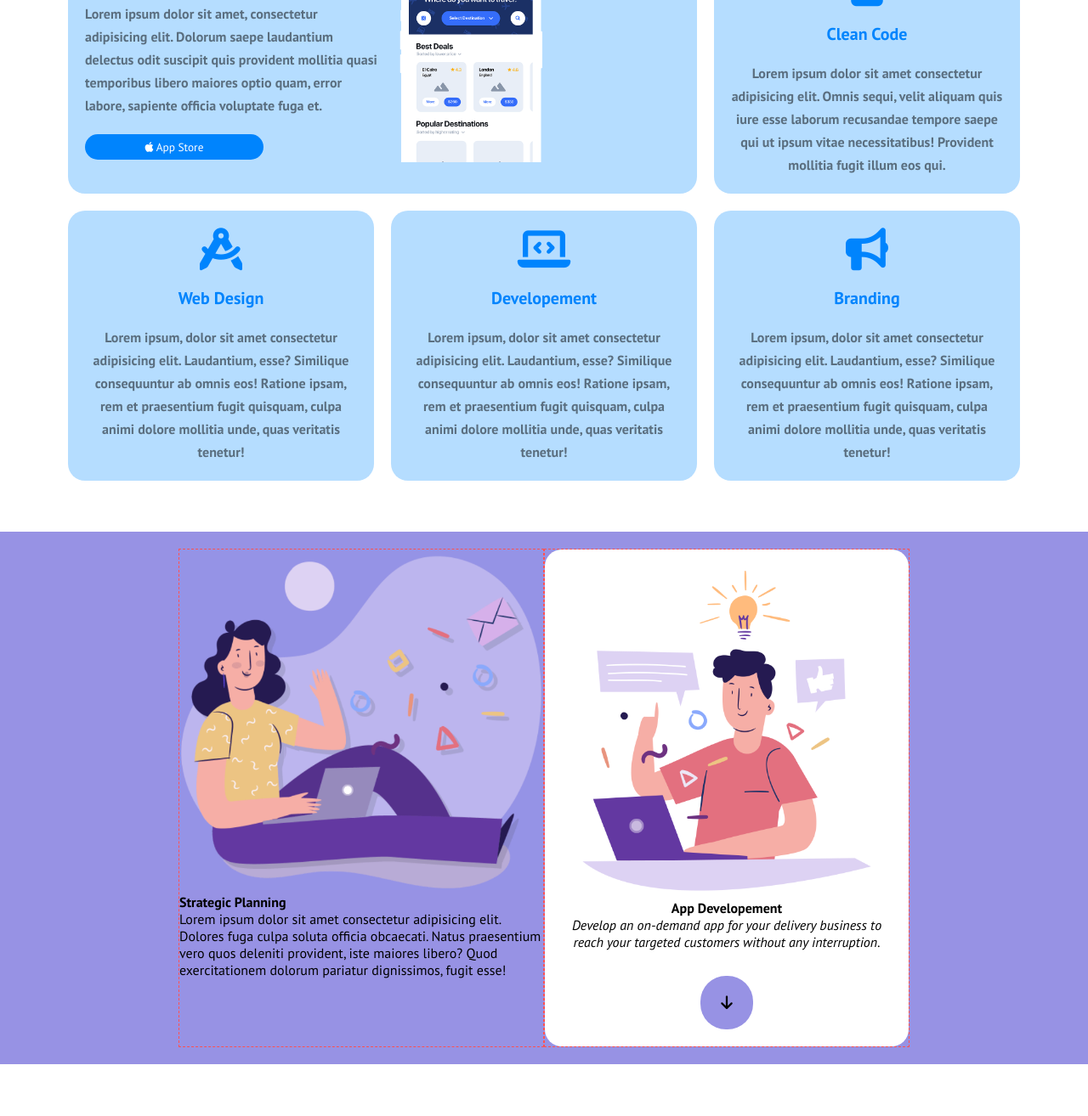
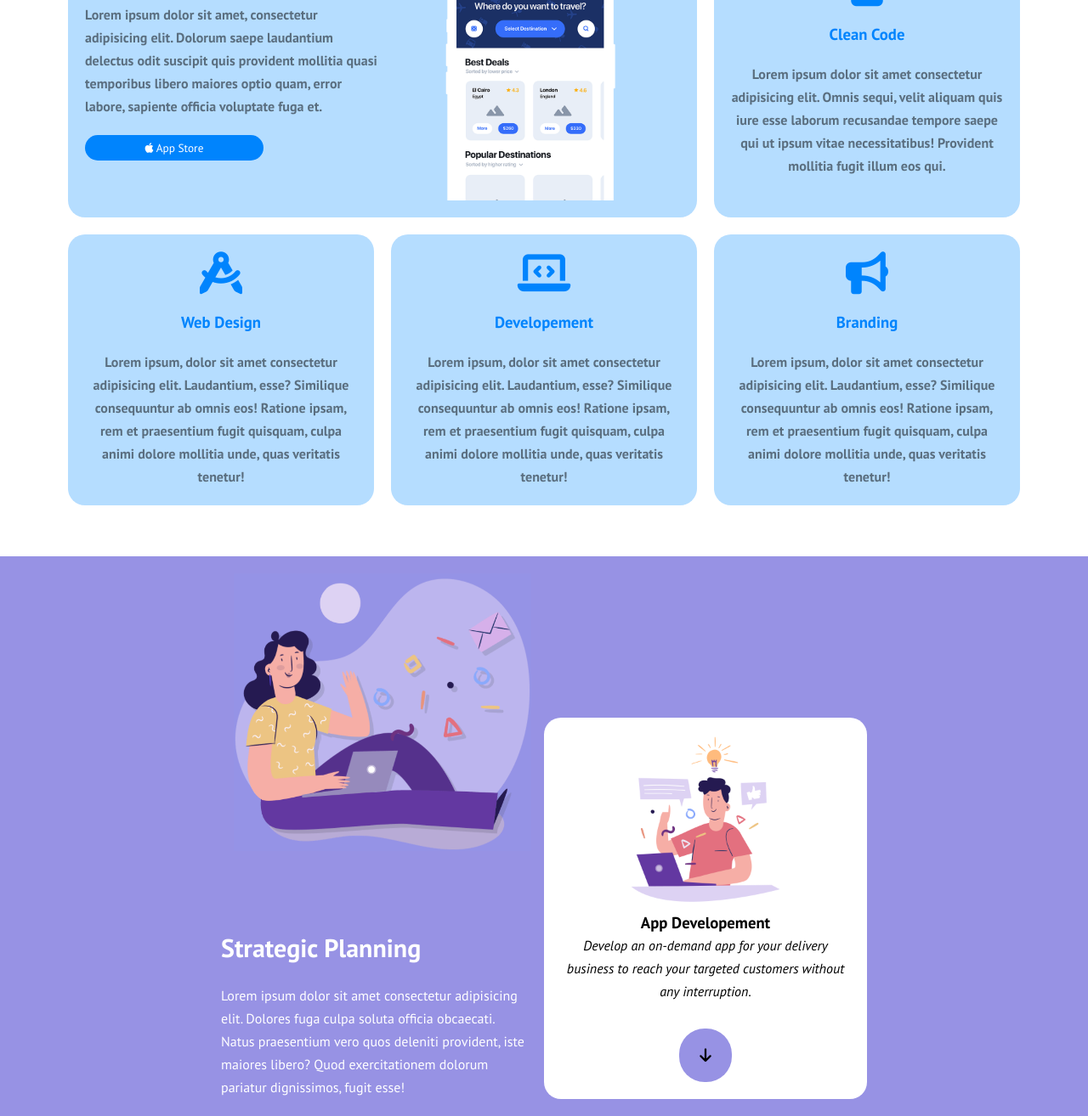
Before and after one commit to Fabrizio-padula-hub/htmlcss-responsive-layout, a plain HTML site: page index.html in a window 1280 px wide. Shown: the part 185-1499 px from the top of the page at 85% size. Before the commit the page ends 1438 px from the top, so only its background shows below. Drawn offline with Linux system fonts and the light colour scheme.

Commit message:
feat: add section planning

```diff
--- a/index.html
+++ b/index.html
@@ -14,7 +14,7 @@
     <header>
         <div class="container">
             <div class="centering flex justify">
-                <div class="logo">
+                <div class="logo flex">
                     <img src="./img/logo.png" alt="logo">
                 </div>
                 <div class="menu flex">
@@ -37,10 +37,10 @@
         <section class="info-card centering margin-top">
             <!-- card demo and clean code -->
             <div class="row flex">
-                <div class="col grow flex">
+                <div class="col grow">
                     <div class="card flex">
                         <div class="text-smart-50">
-                            <div><strong>Get a demo application</strong></div>
+                            <h3>Get a demo application</h3>
                             <p>
                                 Lorem ipsum dolor sit amet, consectetur adipisicing elit. Dolorum saepe laudantium delectus odit suscipit quis provident mollitia quasi temporibus libero maiores optio quam, error labore, sapiente officia voluptate fuga et.
                             </p>
@@ -55,11 +55,11 @@
                     </div>
                 </div>
                 <div class="col flex">
-                    <div class="card">
+                    <div class="card text-center">
                         <div>
                             <i class="fa-solid fa-file-code"></i>
                         </div>
-                        <div><strong>Clean Code</strong></div>
+                        <h3>Clean Code</h3>
                         <p>
                             Lorem ipsum dolor sit amet consectetur adipisicing elit. Omnis sequi, velit aliquam quis iure esse laborum recusandae tempore saepe qui ut ipsum vitae necessitatibus! Provident mollitia fugit illum eos qui.
                         </p>
@@ -70,33 +70,33 @@
             <!-- card web, development, branding -->
             <div class="row flex">
                 <div class="col">
-                    <div class="card">
+                    <div class="card text-center">
                         <div>
                             <i class="fa-solid fa-compass-drafting"></i>
                         </div>
-                        <div><strong>Web Design</strong></div>
+                        <h3>Web Design</h3>
                         <p>
                             Lorem ipsum, dolor sit amet consectetur adipisicing elit. Laudantium, esse? Similique consequuntur ab omnis eos! Ratione ipsam, rem et praesentium fugit quisquam, culpa animi dolore mollitia unde, quas veritatis tenetur!
                         </p>
                     </div>
                 </div>
                 <div class="col">
-                    <div class="card">
+                    <div class="card text-center">
                         <div>
                             <i class="fa-solid fa-laptop-code"></i>
                         </div>
-                        <div><strong>Developement</strong></div>
+                        <h3>Developement</h3>
                         <p>
                             Lorem ipsum, dolor sit amet consectetur adipisicing elit. Laudantium, esse? Similique consequuntur ab omnis eos! Ratione ipsam, rem et praesentium fugit quisquam, culpa animi dolore mollitia unde, quas veritatis tenetur!
                         </p>
                     </div>
                 </div>
                 <div class="col">
-                    <div class="card">
+                    <div class="card text-center">
                         <div>
                             <i class="fa-solid fa-bullhorn"></i>
                         </div>
-                        <div><strong>Branding</strong></div>
+                        <h3>Branding</h3>
                         <p>
                             Lorem ipsum, dolor sit amet consectetur adipisicing elit. Laudantium, esse? Similique consequuntur ab omnis eos! Ratione ipsam, rem et praesentium fugit quisquam, culpa animi dolore mollitia unde, quas veritatis tenetur!
                         </p>
@@ -107,23 +107,23 @@
         </section>
         <!-- /intro info -->
         <!-- planning -->
-        <section class="planning margin-top">
+        <section class="planning margin-top bg-vaiolet">
             <div class="row centering flex">
-                <div class="col debug-in">
+                <div class="col left">
                     <img src="./img/planning1.png" alt="ragazza al pc">
                     <div>
-                        <strong>Strategic Planning</strong>
+                        <h3>Strategic Planning</h3>
                         <p>
                             Lorem ipsum dolor sit amet consectetur adipisicing elit. Dolores fuga culpa soluta officia obcaecati. Natus praesentium vero quos deleniti provident, iste maiores libero? Quod exercitationem dolorum pariatur dignissimos, fugit esse!
                         </p>
 
                     </div>
                 </div>
-                <div class="col flex debug-in">
+                <div class="col right flex text-center">
                     <div class="card">
                         <img src="./img/planning2.png" alt="ragazzo al pc">
                         <div>
-                            <strong>App Developement</strong>
+                            <h3>App Developement</h3>
                             <p>
                                 <em>
                                     Develop an on-demand app for your delivery business to reach your targeted customers without any interruption.
--- a/style.css
+++ b/style.css
@@ -14,6 +14,7 @@ ul li{
 }
 body{
     font-family: "PT Sans", sans-serif;
+    line-height: 27px;
 }
 
 /*--------------
@@ -57,6 +58,9 @@ body{
 .margin-top{
     margin-top: 50px;
 }
+.text-center{
+    text-align: center;
+}
 
 /*--------------
     GENERAL
@@ -72,6 +76,9 @@ body{
     padding: 20px;
     border-radius: 20px;
 }
+.bg-vaiolet{
+    background-color: #9792e4;
+}
 
 /*--------------
     HEADER
@@ -83,9 +90,6 @@ header{
     top: 0;
     z-index: 10;
     box-shadow: 0px 11px 12px -13px #000000;
-}
-header img{
-    vertical-align: middle;
 }
 .menu li{
     padding: 0 20px;
@@ -107,15 +111,12 @@ header .logo, header .menu{
 .info-card .col{
     width: calc(100% / 3);
     padding: 10px;
-    align-items: stretch;
 }
 .text-smart-50{
     width: 50%;
-    text-align: left;
 }
 .info-card .card{
     background-color: #b5ddff;
-    text-align: center;
 }
 .info-card i:not(.fa-apple){
     color: #0084fd;
@@ -123,19 +124,18 @@ header .logo, header .menu{
     margin-bottom: 20px;
 
 }
-.info-card strong{
-    font-size: 20px;
+.info-card h3{
     color: #0084fd;
-    padding: 20px 0;
 }
 .info-card p{
     font-weight: 700;
     color: #5a6e7f;
-    line-height: 27px;
     margin-top: 20px;
 }
 .info-card img{
-    max-width: 60%;
+    max-width: 250px;
+    display: block;
+    margin: 0 auto;
 }
 .info-card button{
     background-color: #0084fd;
@@ -145,19 +145,34 @@ header .logo, header .menu{
 }
 /*** FINE SECTION INFO-CARD ***/
 /*** SECTION PLANNING ***/
-.planning{
-    background-color: #9792e4;
-}
 .planning .centering{
-    max-width: 900px;
+    max-width: 800px;
 }
 .planning .col{
     width: 50%;
     align-items: end;
 }
+.planning .left,
+.planning .right{
+    /* max-width: 60%; */
+}
 .planning .card{
     background-color: #fff;
-    text-align: center;
+}
+.planning .left img{
+    max-width: 350px;
+    display: block;
+    margin: 0 auto;
+}
+.planning .left h3{
+    color: #fff;
+    font-size: 30px;
+    margin-top: 100px;
+    margin-bottom: 30px;
+}
+.planning .left p{
+    color: #fff;
+    padding-right: 20px;
 }
 .planning .btn{
     font-size: 18px;
@@ -168,7 +183,9 @@ header .logo, header .menu{
 .planning .row{
     padding: 20px;
 }
-
+.planning .card img{
+    max-height: 200px;
+}
 
 
 
@@ -198,6 +215,11 @@ header .logo, header .menu{
         width: 100%;
         margin-top: 20px;
     }
+    .planning .left img{
+        max-width: 80%;
+        display: block;
+        margin: 0 auto;
+    }
 }
 
 /* SMARTPHONE */
```
